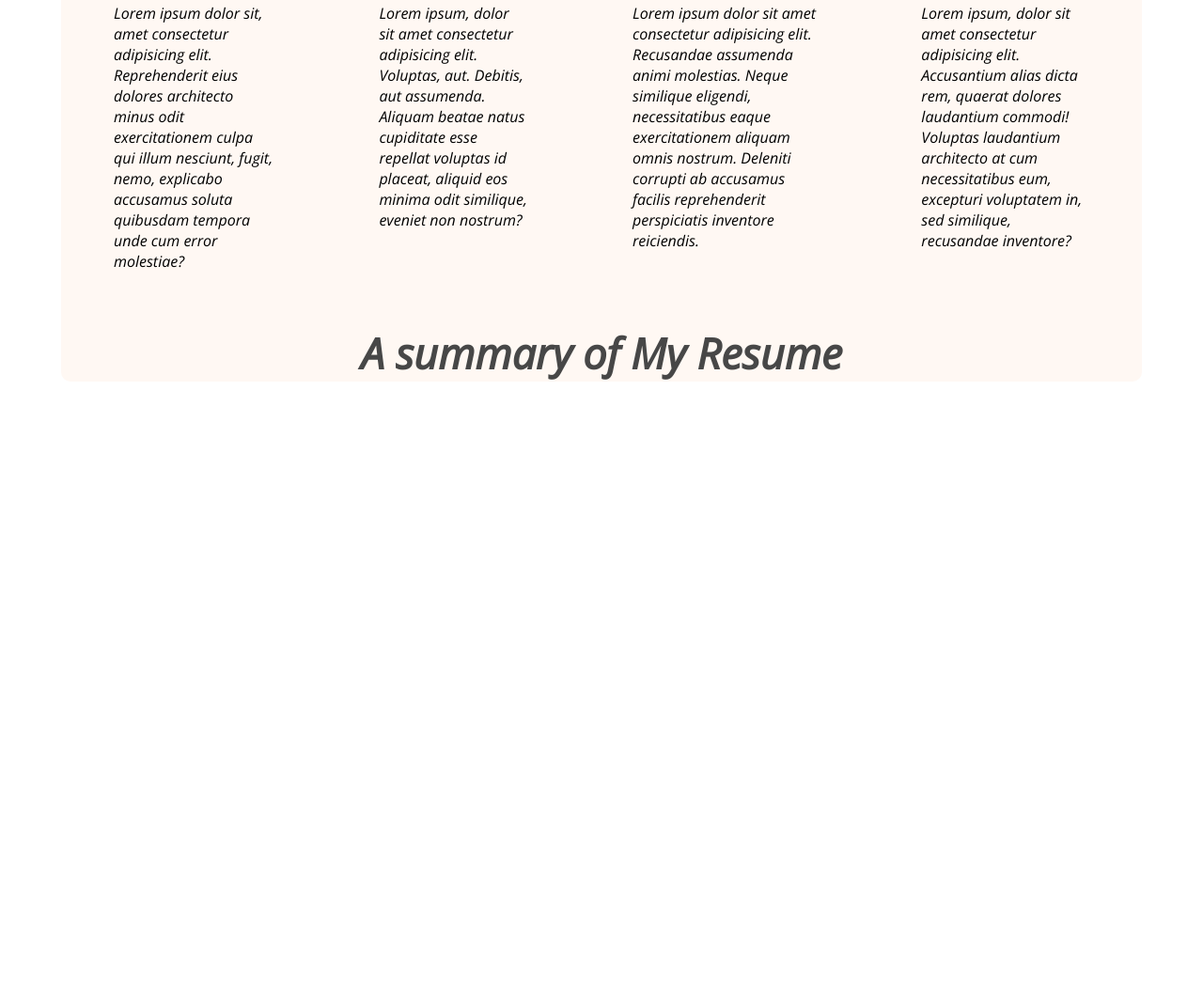
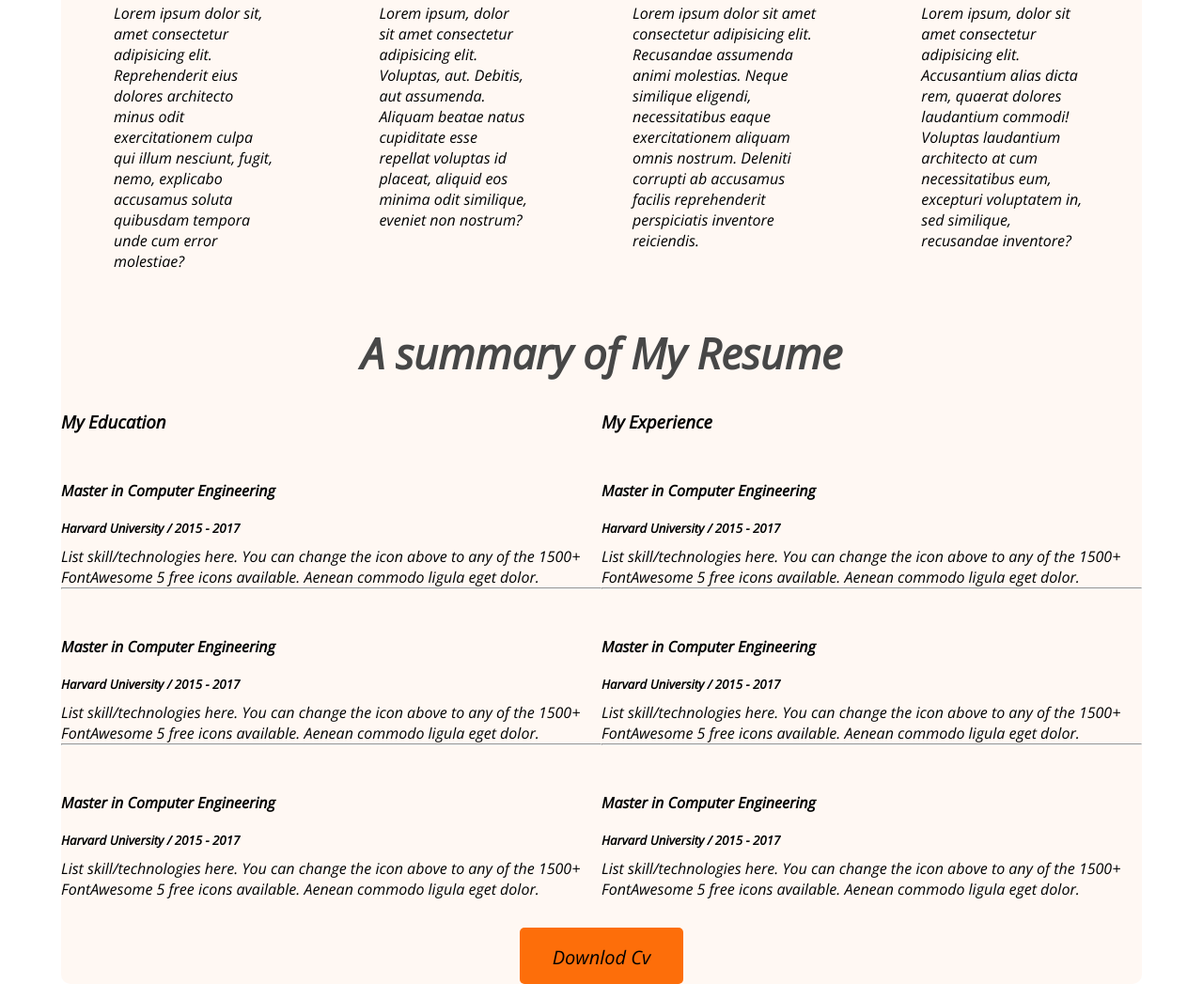
Before and after one commit to nazmuland7274442/developer-portfolio, a plain HTML site: page index.html in a window 1280 px wide. Shown: the part 1761-2808 px from the top of the page at 94% size. Before the commit the page ends 2197 px from the top, so only its background shows below. Drawn offline with nearby package versions, Linux system fonts and the light colour scheme.

Commit message:
resume-title

```diff
--- a/index.html
+++ b/index.html
@@ -92,9 +92,95 @@
         <div class="resume">
             <h2 class="resume-title">A summary of My Resume</h2>
         </div>
+        <div class="resume-contant">
+            <div>
+                <h3 class="resume-title2">My Education</h3>
+                <div class="resune-education">
+                    <h4 class="resume-education-title">Master in
+                         Computer Engineering</h4>
+                    <h5 class="resume-education-subtitle">Harvard
+                         University / 2015 - 2017</h5>
+                     <p class="resune-education-driscption">List
+                         skill/technologies here. You can change the icon above
+                        to any of the 1500+ FontAwesome 5 free icons available.
+                         Aenean commodo ligula eget dolor.</p>
+                         <hr>
 
+                </div>
+
+                <div class="resune-education">
+                    <h4 class="resume-education-title">Master in
+                         Computer Engineering</h4>
+                    <h5 class="resume-education-subtitle">Harvard
+                         University / 2015 - 2017</h5>
+                     <p class="resune-education-driscption">List
+                         skill/technologies here. You can change the icon above
+                        to any of the 1500+ FontAwesome 5 free icons available.
+                         Aenean commodo ligula eget dolor.</p>
+                         <hr>
+
+                </div>
+
+                <div class="resune-education">
+                    <h4 class="resume-education-title">Master in
+                         Computer Engineering</h4>
+                    <h5 class="resume-education-subtitle">Harvard
+                         University / 2015 - 2017</h5>
+                     <p class="resune-education-driscption">List
+                         skill/technologies here. You can change the icon above
+                        to any of the 1500+ FontAwesome 5 free icons available.
+                         Aenean commodo ligula eget dolor.</p>
+
+                </div>
+
+            </div>
+            <div>
+                <h3 class="resume-title2">My Experience</h3>
+                <div class="resune-education">
+                    <h4 class="resume-education-title">Master in
+                         Computer Engineering</h4>
+                    <h5 class="resume-education-subtitle">Harvard
+                         University / 2015 - 2017</h5>
+                     <p class="resune-education-driscption">List
+                         skill/technologies here. You can change the icon above
+                        to any of the 1500+ FontAwesome 5 free icons available.
+                         Aenean commodo ligula eget dolor.</p>
+                         <hr>
+
+                </div>
+
+                <div class="resune-education">
+                    <h4 class="resume-education-title">Master in
+                         Computer Engineering</h4>
+                    <h5 class="resume-education-subtitle">Harvard
+                         University / 2015 - 2017</h5>
+                     <p class="resune-education-driscption">List
+                         skill/technologies here. You can change the icon above
+                        to any of the 1500+ FontAwesome 5 free icons available.
+                         Aenean commodo ligula eget dolor.</p>
+                         <hr>
+
+                </div>
+
+                <div class="resune-education">
+                    <h4 class="resume-education-title">Master in
+                         Computer Engineering</h4>
+                    <h5 class="resume-education-subtitle">Harvard
+                         University / 2015 - 2017</h5>
+                     <p class="resune-education-driscption">List
+                         skill/technologies here. You can change the icon above
+                        to any of the 1500+ FontAwesome 5 free icons available.
+                         Aenean commodo ligula eget dolor.</p>
+                </div>
+            </div>
+
+        </div>
+        <div class="resume-btn">
+            <button class="btn">Downlod Cv</button>
+       </div>
 
     </section>
+
 
 
 </main>
--- a/style/portfolio.css
+++ b/style/portfolio.css
@@ -127,7 +127,26 @@ padding:20px 150px;
     padding: 56px;
 
 }
+/* resume */
 .resume-title{
     text-align: center;
     margin-bottom: 30px;
 }
+.resume-contant{
+    display: flex;
+}
+.resune-education{
+    margin-top: 50px;
+
+}
+.resume-education-title{
+    margin-top: 30px;
+    margin-bottom: 20px;
+}
+.resume-education-subtitle{
+    margin-bottom: 10px;
+}
+.resume-btn{
+    text-align: center;
+    margin-top: 30px;
+}
```
